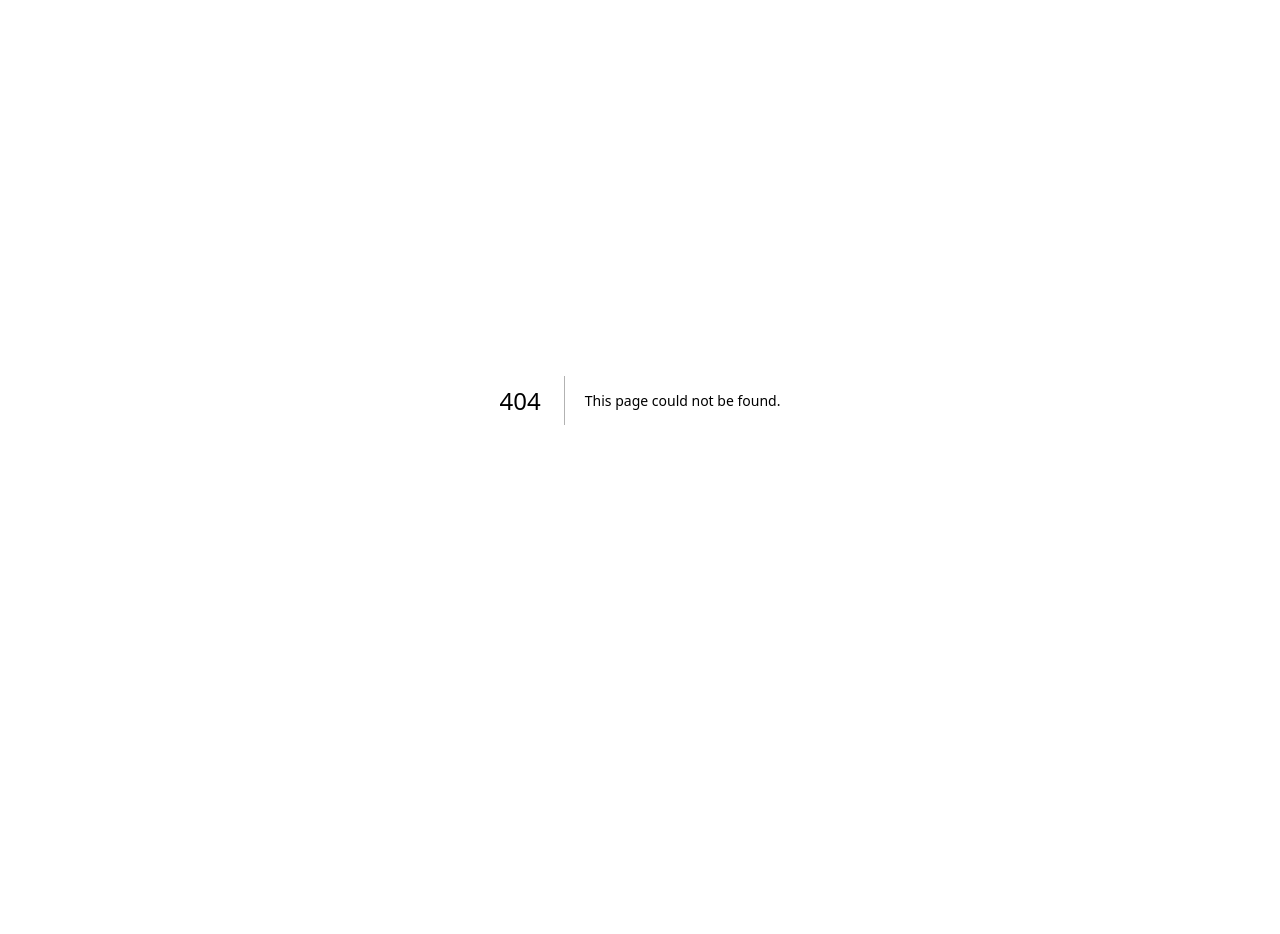
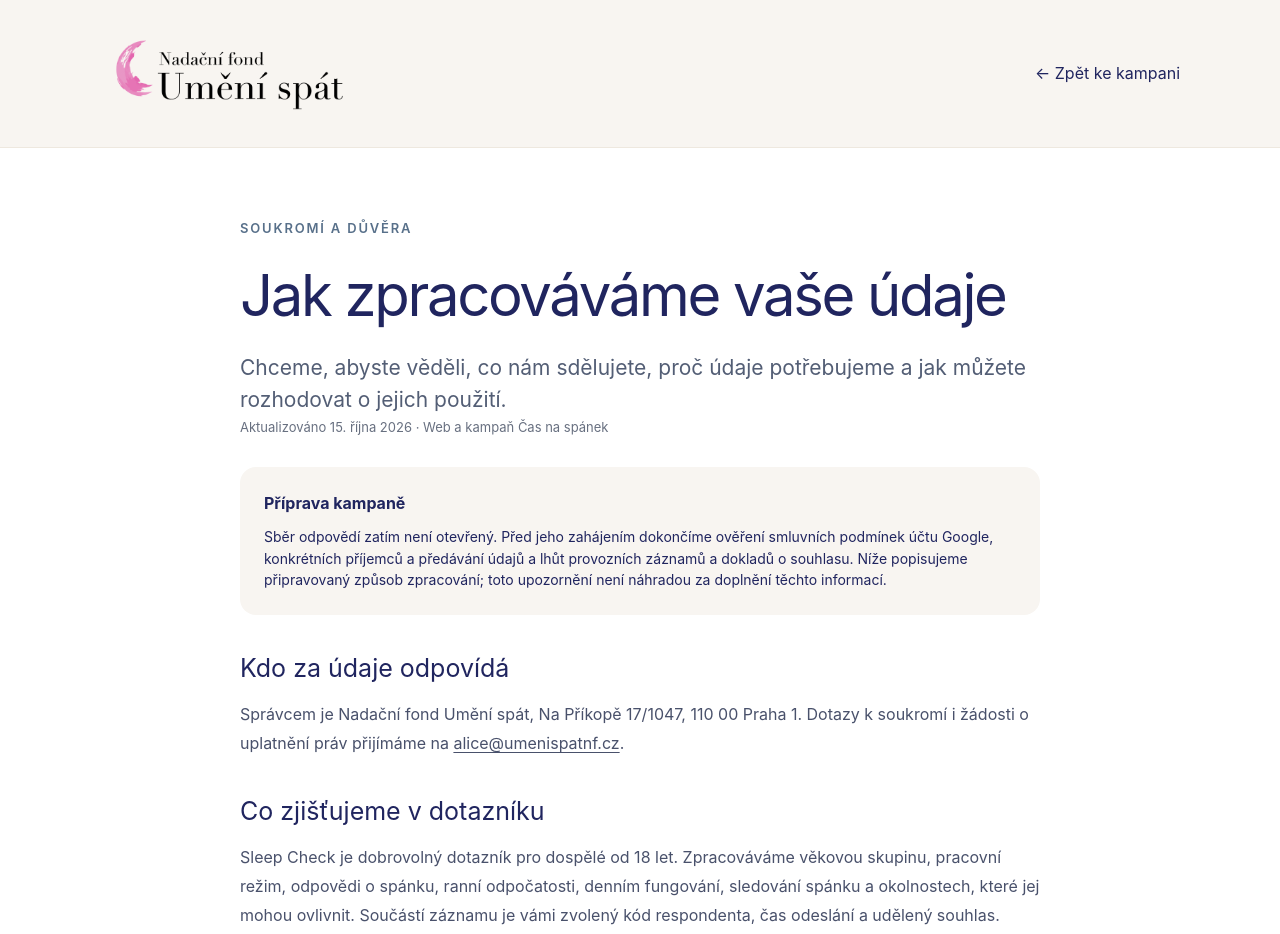
Before and after one commit to julizizala/umenispat, a Next.js app: page /ochrana-osobnich-udaju in a window 1280 px wide. Before the commit this address had no page. Shown: the top 934 px of the page. Before the commit the page ends 800 px from the top, so only its background shows below. Built offline with nearby package versions, Linux system fonts and the light colour scheme.

Commit message:
Add privacy information for sleep campaign and Google Forms

```diff
--- a/src/app/Kampancasnaspanek/google-sleep-check.tsx
+++ b/src/app/Kampancasnaspanek/google-sleep-check.tsx
@@ -1,6 +1,7 @@
 "use client";
 
 import { useState } from "react";
+import Link from "next/link";
 
 const formUrl = "https://docs.google.com/forms/d/e/1FAIpQLScNaCJxmmaoUssvl0nsNUS3-x4u-yajJ8WHJN_aSXp0nOSHow/viewform";
 
@@ -12,6 +13,7 @@ export default function GoogleSleepCheck() {
     <p>Dotazník a odpovědi spravuje Nadační fond Umění spát prostřednictvím Google Formulářů. Dobrovolný kontakt můžete zanechat v samostatném formuláři, na který se dostanete po dokončení dotazníku.</p>
     <div className="sleep-instruction"><strong>Formulář zatím není zveřejněný.</strong> Před otevřením sběru dokončíme kontrolu dotazníku a informací o zpracování údajů. Do té doby může Google zobrazit oznámení, že formulář není dostupný.</div>
     <p>Pro obě kola použijte stejný vlastní kód podle pokynů ve formuláři a uložte si jej.</p>
+    <p><Link href="/ochrana-osobnich-udaju" style={{ textDecoration: "underline", textUnderlineOffset: 4 }}>Jak zpracováváme vaše údaje</Link></p>
     {!loaded ? <div className="sleep-google-load"><p>Načtením dotazníku se připojíte ke službě Google.</p><button type="button" className="button sleep-primary" onClick={() => setLoaded(true)}>Načíst Google Formulář</button></div> : <iframe className="sleep-google-frame" src={`${formUrl}?embedded=true`} title="Čas na spánek – dotazník Sleep Check před změnou času" referrerPolicy="no-referrer" />}
     <p className="sleep-google-link"><a href={formUrl} target="_blank" rel="noopener noreferrer">Otevřít dotazník v samostatném okně ↗</a></p>
   </div>;
--- a/src/app/footer.tsx
+++ b/src/app/footer.tsx
@@ -23,6 +23,7 @@ export default function Footer() {
             <Link href="/#veda">Spánek a věda</Link>
             <Link href="/partnerstvi">Partnerství</Link>
             <Link href="/#aktuality">Aktuality</Link>
+            <Link href="/ochrana-osobnich-udaju">Ochrana osobních údajů</Link>
           </nav>
           <div className={styles.contact}>
             <h2>Zůstaňme ve spojení</h2>
--- /dev/null
+++ b/src/app/ochrana-osobnich-udaju/page.tsx
@@ -0,0 +1,32 @@
+import type { Metadata } from "next";
+import Image from "next/image";
+import Link from "next/link";
+import Footer from "../footer";
+import styles from "./privacy.module.css";
+
+export const metadata: Metadata = {
+  title: "Ochrana osobních údajů | Umění spát",
+  description: "Jak Nadační fond Umění spát zpracovává údaje v kampani Čas na spánek a při návštěvě webu.",
+};
+
+export default function PrivacyPage() {
+  return <main>
+    <header className="header"><Link href="/" className="logo" aria-label="Umění spát – domů"><Image src="/images/logo.png" alt="Nadační fond Umění spát" width={260} height={93} priority /></Link><Link href="/Kampancasnaspanek">← Zpět ke kampani</Link></header>
+    <article className={`container ${styles.content}`}>
+      <p className="eyebrow">SOUKROMÍ A DŮVĚRA</p><h1>Jak zpracováváme vaše údaje</h1>
+      <p className={styles.lead}>Chceme, abyste věděli, co nám sdělujete, proč údaje potřebujeme a jak můžete rozhodovat o jejich použití.</p>
+      <p className={styles.date}>Aktualizováno 15. října 2026 · Web a kampaň Čas na spánek</p>
+      <aside className={styles.notice}><strong>Příprava kampaně</strong><p>Sběr odpovědí zatím není otevřený. Před jeho zahájením dokončíme ověření smluvních podmínek účtu Google, konkrétních příjemců a předávání údajů a lhůt provozních záznamů a dokladů o souhlasu. Níže popisujeme připravovaný způsob zpracování; toto upozornění není náhradou za doplnění těchto informací.</p></aside>
+      <section><h2>Kdo za údaje odpovídá</h2><p>Správcem je Nadační fond Umění spát, Na Příkopě 17/1047, 110 00 Praha 1. Dotazy k soukromí i žádosti o uplatnění práv přijímáme na <a href="mailto:alice@umenispatnf.cz">alice@umenispatnf.cz</a>.</p></section>
+      <section><h2>Co zjišťujeme v dotazníku</h2><p>Sleep Check je dobrovolný dotazník pro dospělé od 18 let. Zpracováváme věkovou skupinu, pracovní režim, odpovědi o spánku, ranní odpočatosti, denním fungování, sledování spánku a okolnostech, které jej mohou ovlivnit. Součástí záznamu je vámi zvolený kód respondenta, čas odeslání a udělený souhlas.</p><p>Jméno ani e-mail nejsou podmínkou vyplnění Sleep Checku. Do otevřených odpovědí prosím nepište jména, kontakty ani údaje o jiných osobách. Dotazník neslouží ke stanovení diagnózy.</p></section>
+      <section><h2>Proč údaje zpracováváme</h2><p>Odpovědi použijeme k vyhodnocení kampaně Čas na spánek a porovnání spánku před změnou času a po ní. Právním základem je souhlas podle čl. 6 odst. 1 písm. a) GDPR. Protože některé odpovědi mohou vypovídat o zdravotním stavu, vyžadujeme také výslovný souhlas podle čl. 9 odst. 2 písm. a) GDPR.</p><p>Bez tohoto souhlasu nelze dotazník odeslat. Ostatní obsah webu můžete používat i bez účasti. Neprovádíme automatizované rozhodování s právními nebo obdobně významnými účinky.</p></section>
+      <section><h2>Jak propojíme obě kola</h2><p>V prvním i druhém dotazníku uvedete stejný vlastní kód. Nepoužívejte k jeho vytvoření osobní údaje. Kód si uložte, protože jej budete potřebovat také při žádosti o dohledání nebo odstranění odpovědí.</p><p>Dobrovolný kontakt sbíráme samostatným formulářem. Pokud v něm uvedete stejný kód, lze kontakt propojit s odpověďmi. Takový sběr je pseudonymizovaný, nikoli anonymní. Výsledky zveřejníme pouze souhrnně tak, aby nebylo možné identifikovat jednotlivé účastníky.</p></section>
+      <section><h2>Dobrovolný e-mail a novinky</h2><p>V samostatném formuláři si můžete vybrat pozvánku do druhého kola s nejvýše jednou připomínkou, odběr novinek fondu, nebo obě možnosti. Každý účel má vlastní souhlas a kontakt nemusíte zanechat vůbec. Souhlas s pozvánkou nepoužijeme k odběru novinek.</p><p>Souhlas se zpracováním e-mailu můžete kdykoli odvolat na <a href="mailto:alice@umenispatnf.cz">alice@umenispatnf.cz</a>. U novinek bude možnost odhlášení v každé zprávě. Souhlas s novinkami neprodlužuje uchování odpovědí v dotazníku ani jejich propojení s kontaktem.</p></section>
+      <section><h2>Jak dlouho údaje uchováme</h2><ul><li><strong>Odpovědi s kódem:</strong> nejdéle 12 měsíců od ukončení sběru druhého kola. Poté je smažeme nebo nevratně anonymizujeme.</li><li><strong>E-mail pouze pro pozvánku:</strong> nejdéle 30 dnů od ukončení sběru druhého kola.</li><li><strong>E-mail pro novinky:</strong> po dobu provozování odběru, nejdéle do odvolání souhlasu. Potřebnost uchování pravidelně přezkoumáme.</li></ul><p>Konkrétní datum ukončení druhého kola a nezbytnou dobu uchování dokladů o souhlasu doplníme před otevřením sběru. Anonymizované souhrnné výsledky již neumožňují dohledat jednotlivého respondenta a mohou být uchovány déle.</p></section>
+      <section><h2>Kde se údaje ukládají a kdo je vidí</h2><p>Pro připravovaný sběr používáme Google Formuláře a Google Tabulky. Odpovědi a dobrovolné kontakty budou v oddělených formulářích a tabulkách. Přístup omezíme na pověřené osoby fondu a poskytovatele technických služeb v nezbytném rozsahu. Veřejný odkaz na dotazník nezpřístupňuje tabulku odpovědí.</p><p>Web hostuje Vercel. Při návštěvě mohou poskytovatelé infrastruktury zpracovávat technické údaje, například IP adresu, čas požadavku a údaje o prohlížeči, pro doručení a zabezpečení služby. K tomuto nezbytnému provoznímu zpracování se vztahuje oprávněný zájem na bezpečném a funkčním webu podle čl. 6 odst. 1 písm. f) GDPR.</p><p>Nelze předpokládat, že veškeré zpracování probíhá pouze v ČR nebo EU. Konkrétní smluvní subjekty, místo zpracování a záruky případných přenosů mimo EHP musí odpovídat skutečnému účtu a smlouvám; před sběrem je zde doplníme. Podmínky poskytovatelů: <a href="https://policies.google.com/privacy?hl=cs">ochrana soukromí Google</a> a <a href="https://vercel.com/legal/privacy-policy">ochrana soukromí Vercelu</a>.</p></section>
+      <section><h2>Vložený formulář a cookies</h2><p>Google Formulář se na stránce kampaně načte až po kliknutí na tlačítko. Před tím jej tato stránka nenačítá. Po načtení nebo otevření formuláře v samostatném okně se připojíte ke službě Google, která může zpracovávat technické údaje a používat cookies podle vlastních podmínek a nastavení vašeho prohlížeče.</p><p>Načtení formuláře není souhlasem s odběrem novinek ani s předáním odpovědí. Souhlasy pro dotazník a kontakt udělujete přímo v příslušném formuláři. Rozsah cookies vložené služby a případnou potřebu samostatné volby pro nepovinné cookies ověříme před zahájením sběru.</p></section>
+      <section><h2>Jaká máte práva</h2><p>Za podmínek GDPR můžete požádat o přístup, opravu, výmaz, omezení zpracování a přenositelnost údajů. Proti zpracování založenému na oprávněném zájmu můžete vznést námitku; proti přímému marketingu kdykoli.</p><p>Souhlas můžete kdykoli odvolat. Odvolání neovlivní zákonnost předchozího zpracování. Pro dohledání odpovědí uveďte kód respondenta, pro odhlášení kontaktu příslušný e-mail. Pokud odpovědi nelze přiřadit, můžeme potřebovat dodatečné informace. Po nevratné anonymizaci již jednotlivé odpovědi dohledat nelze.</p><p>Na žádosti odpovídáme zpravidla do jednoho měsíce; případné zákonné prodloužení vám vysvětlíme. Máte právo podat stížnost u <a href="https://uoou.gov.cz">Úřadu pro ochranu osobních údajů</a>.</p></section>
+      <Link className={`button ${styles.back}`} href="/Kampancasnaspanek">Zpět ke kampani Čas na spánek</Link>
+    </article><Footer />
+  </main>;
+}
--- /dev/null
+++ b/src/app/ochrana-osobnich-udaju/privacy.module.css
@@ -0,0 +1 @@
+.content{max-width:800px;padding-block:72px 96px}.content h1{font-size:clamp(36px,5vw,58px);line-height:1.08;letter-spacing:-.04em;margin-bottom:25px}.lead{font-size:21px;color:#535e75}.date{font-size:13px;color:#687080}.notice{background:var(--mist);border-radius:16px;padding:24px;margin:30px 0}.notice p{margin:10px 0 0;font-size:14px}.content section{margin-top:38px}.content h2{font-size:25px;line-height:1.25;margin-bottom:16px}.content section p,.content li{color:#49516b;line-height:1.8}.content li{margin-bottom:12px}.content a:not(.back){text-decoration:underline;text-underline-offset:3px;overflow-wrap:anywhere}.back{background:var(--navy);color:#fff;margin-top:32px}@media(max-width:700px){.content{padding-block:48px 64px}.lead{font-size:18px}.content h2{font-size:23px}.notice{padding:20px}}
```
